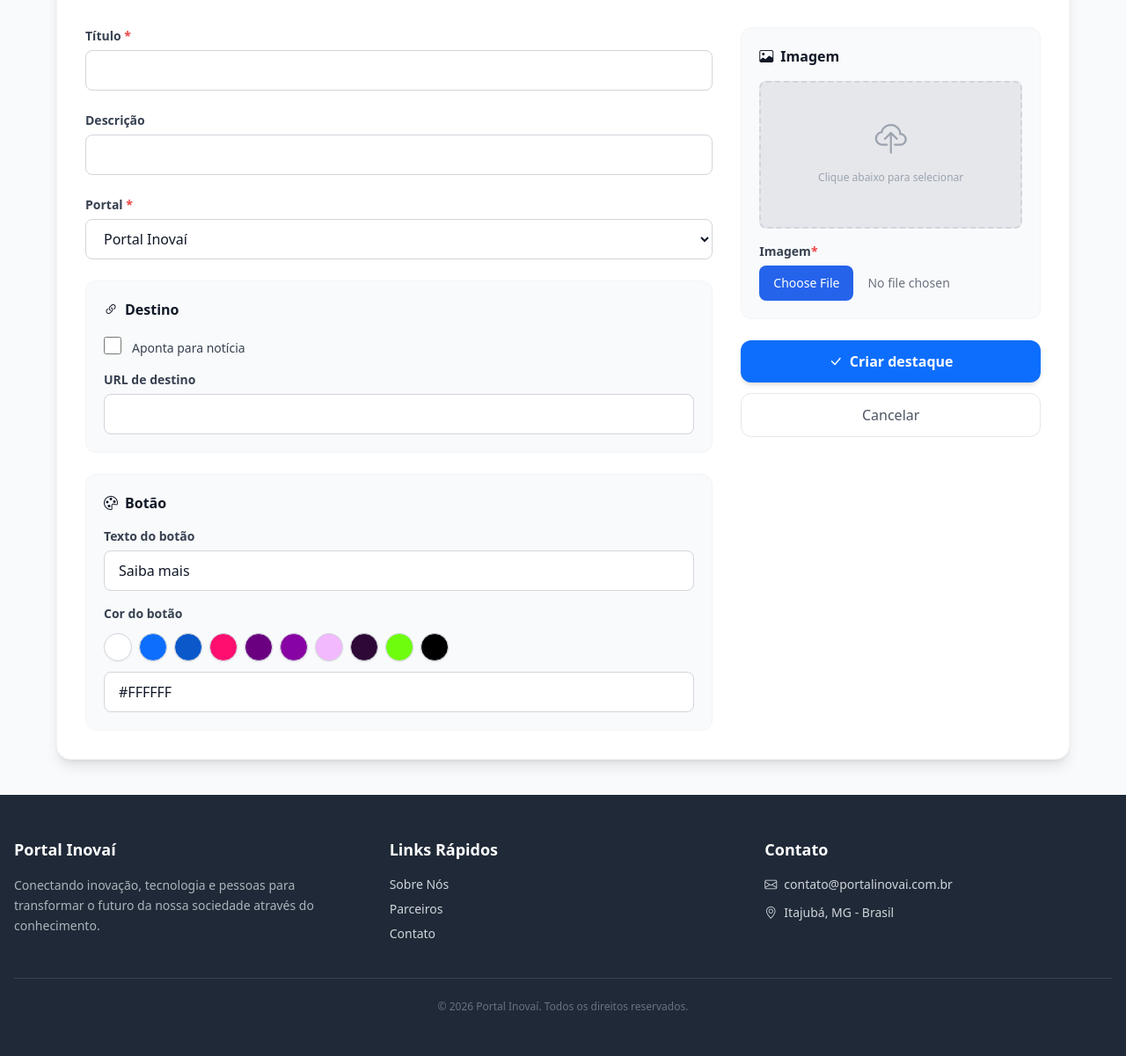
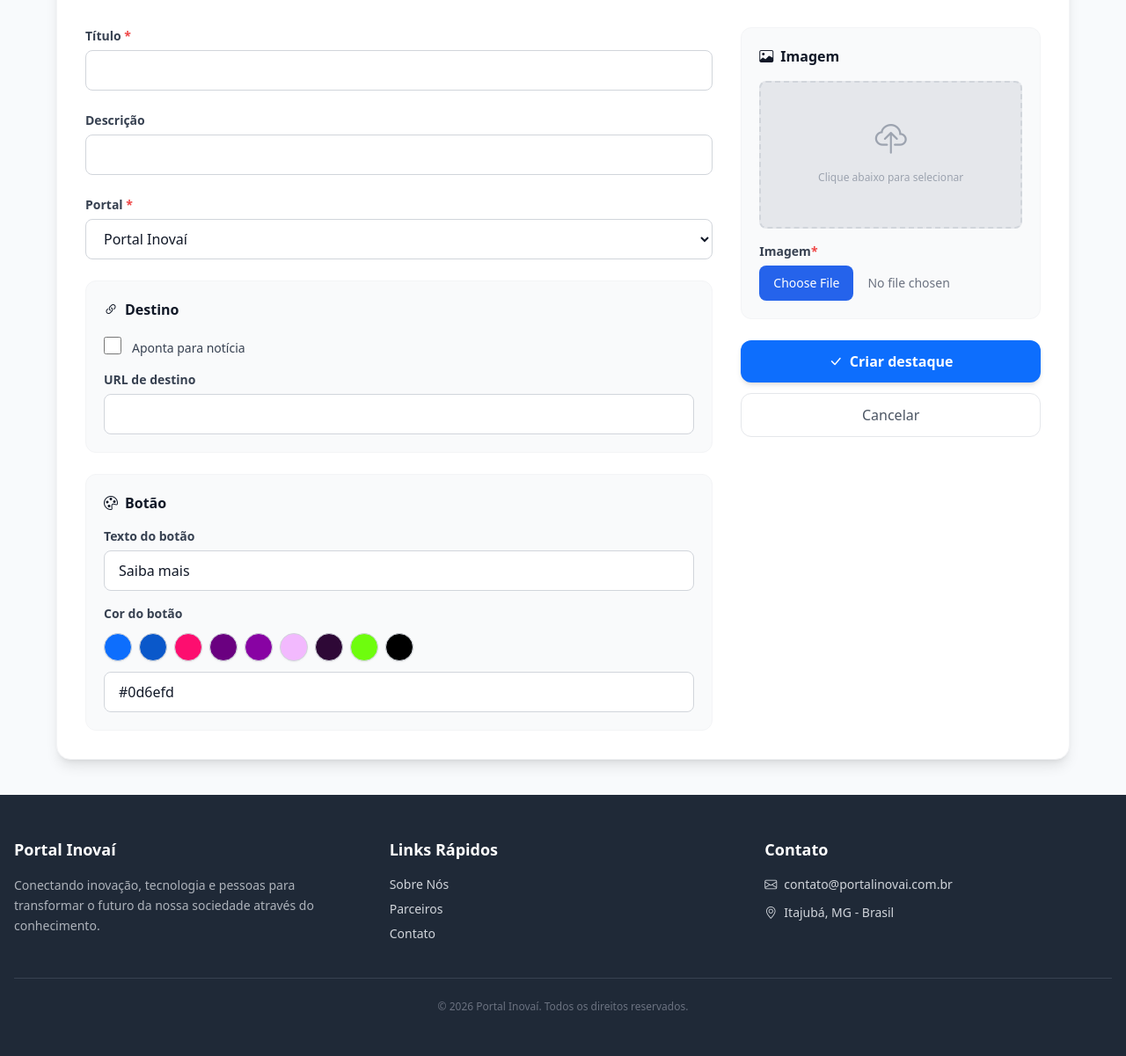
Before and after one commit to samuel-bz/PORTAL-INOVAI, a Django app: page /novo-destaque/ in a window 1280 px wide. Shown: the part 276-1477 px from the top of the page at 88% size. Run offline with Django 5.2, Linux system fonts and the light colour scheme; the visitor is signed in with stand-in values (Sample User, id 1); data that the repository does not hold is empty; some libraries are stand-ins or nearby versions.

Commit message:
mudança no botão de destaques

```diff
--- a/portal/models.py
+++ b/portal/models.py
@@ -80,7 +80,7 @@ class Destaque(models.Model):
     points_to_noticia = models.BooleanField("Aponta para notícia", default=False)
     related_post = models.ForeignKey("NewsPost", on_delete=models.CASCADE, related_name='destaques', null=True, blank=True)
     link_url = models.URLField("URL de destino", max_length=255, null=True, blank=True)
-    button_color = models.CharField("Cor do botão", max_length=15, validators=[RegexValidator(regex=r'^#([A-Fa-f0-9]{6}|[A-Fa-f0-9]{3})$', message="Cor inválida. Use formato hexadecimal (ex: #FFFFFF ou #FFF).")], default="#FFFFFF")
+    button_color = models.CharField("Cor do botão", max_length=15, validators=[RegexValidator(regex=r'^#([A-Fa-f0-9]{6}|[A-Fa-f0-9]{3})$', message="Cor inválida. Use formato hexadecimal (ex: #FFFFFF ou #FFF).")], default="#0d6efd")
     button_text = models.CharField("Texto do botão", max_length=127, default="Saiba mais")
     created_at = models.DateTimeField("Criado em:", auto_now_add=True)
     updated_at = models.DateTimeField("Atualizado em:", auto_now=True)
--- a/portal/templates/base.html
+++ b/portal/templates/base.html
@@ -6,6 +6,7 @@
     <meta charset="UTF-8">
     <meta name="viewport" content="width=device-width, initial-scale=1.0">
     <title>{% block title %}Portal Inovaí{% endblock %}</title>
+    <link rel="icon" type="image/png" href="{% static 'images/favicon.png' %}">
 
     <!-- Tailwind CSS -->
     <script src="https://cdn.tailwindcss.com"></script>
--- a/portal/templates/portal/destaque/form.html
+++ b/portal/templates/portal/destaque/form.html
@@ -118,7 +118,6 @@
                                 <label for="{{ field.id_for_label }}" class="block text-sm font-semibold text-gray-700 dark:text-gray-300">{{ field.label }}</label>
 
                                 <div class="flex flex-wrap gap-2">
-                                    <button type="button" class="w-8 h-8 rounded-full border border-gray-300 shadow-sm focus:ring-2 focus:ring-offset-2 ring-gray-400 transition-transform hover:scale-110" style="background-color: #FFFFFF;" onclick="setColor('#FFFFFF')" title="Branco"></button>
                                     <button type="button" class="w-8 h-8 rounded-full border border-gray-300 shadow-sm focus:ring-2 focus:ring-offset-2 ring-gray-400 transition-transform hover:scale-110" style="background-color: #0d6efd;" onclick="setColor('#0d6efd')" title="Azul Claro"></button>
                                     <button type="button" class="w-8 h-8 rounded-full border border-gray-300 shadow-sm focus:ring-2 focus:ring-offset-2 ring-gray-400 transition-transform hover:scale-110" style="background-color: #0a58ca;" onclick="setColor('#0a58ca')" title="Azul Escuro"></button>
                                     <button type="button" class="w-8 h-8 rounded-full border border-gray-300 shadow-sm focus:ring-2 focus:ring-offset-2 ring-gray-400 transition-transform hover:scale-110" style="background-color: #fd0e6f;" onclick="setColor('#fd0e6f')" title="Rosa"></button>
```
Also changed, not shown: portal/migrations/0005_alter_destaque_button_color.py (added), portal/static/images/favicon.png (added).
